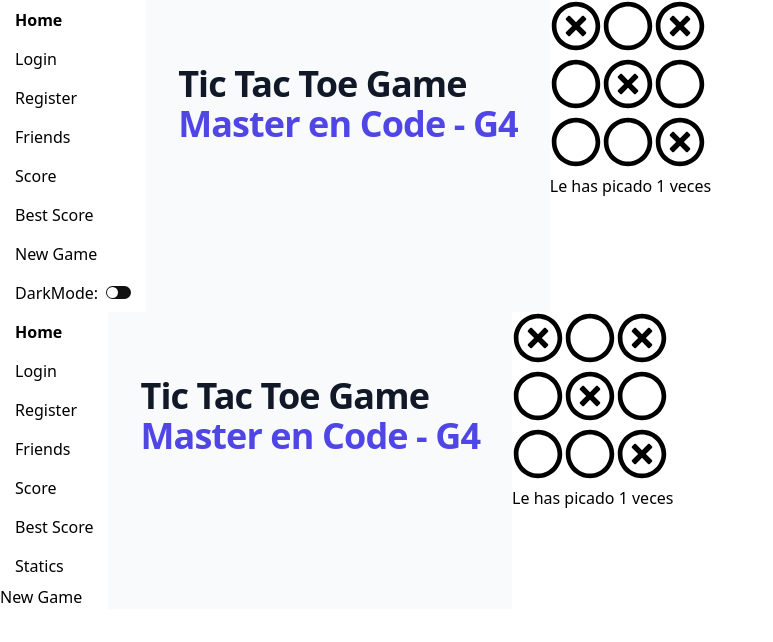
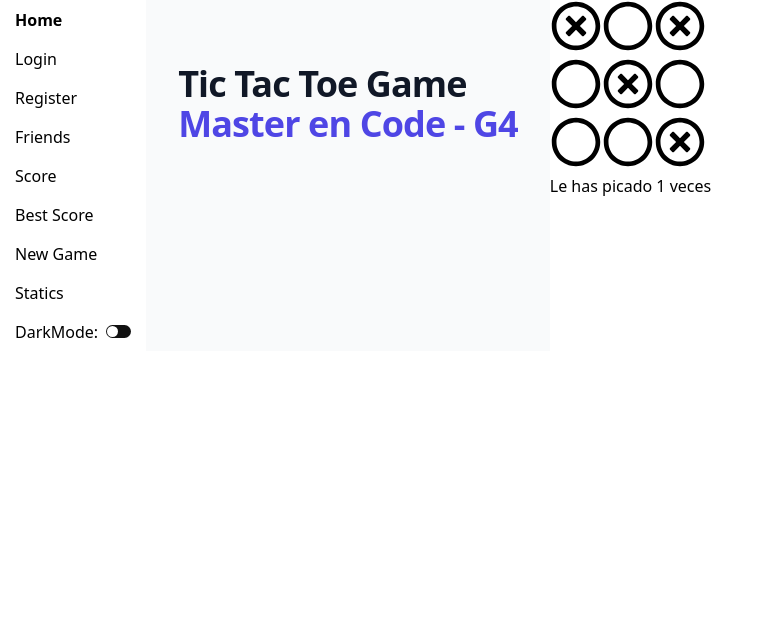
Before and after one commit to oicrruf/fe-ttt, a React (Create React App) app: page / in a window 1280 px wide. Shown: the top 642 px of the page, without its empty margins (0-773 px from the left). Built offline with nearby package versions, Linux system fonts and the light colour scheme; the HTML template or start-up script is replaced by a standard one.

Commit message:
fix: error in sidebar

```diff
--- a/src/App.js
+++ b/src/App.js
@@ -71,6 +71,11 @@ export default function App() {
                   New Game
                 </NavLink>
               </li>
+              <li className="link">
+                <NavLink exact to="/statics" activeClassName="-active">
+                  Statics
+                </NavLink>
+              </li>
               <li className="link flex text-black dark:text-white">
                 <Toggle context={ThemeContext}></Toggle>
               </li>
@@ -107,96 +112,12 @@ export default function App() {
             <Route exact path="/game/:id">
               <Game />
             </Route>
+            <Route exact path="/statics">
+              <Statics />
+            </Route>
           </Switch>
         </div>
       </ThemeProvider>
-      <div className="mainContainer">
-        <nav>
-          <ul>
-            <li className="link">
-              <NavLink exact to={"/"} activeClassName="-active">
-                Home
-              </NavLink>
-            </li>
-            <li className="link">
-              <NavLink exact to="/login" activeClassName="-active">
-                Login
-              </NavLink>
-            </li>
-            <li className="link">
-              <NavLink exact to="/register" activeClassName="-active">
-                Register
-              </NavLink>
-            </li>
-            <li className="link">
-              <NavLink exact to="/friends" activeClassName="-active">
-                Friends
-              </NavLink>
-            </li>
-            <li className="link">
-              <NavLink exact to="/score" activeClassName="-active">
-                Score
-              </NavLink>
-            </li>
-            <li className="link">
-              <NavLink exact to="/bestscore" activeClassName="-active">
-                Best Score
-              </NavLink>
-            </li>
-            <li className="link">
-              <NavLink exact to="/statics" activeClassName="-active">
-                Statics
-              </NavLink>
-            </li>
-            <li>
-              <NavLink
-                exact
-                to={`/game/${token}`}
-                activeClassName="-active"
-                onClick={newToken}
-              >
-                New Game
-              </NavLink>
-            </li>
-          </ul>
-        </nav>
-
-        {/* A <Switch> looks through its children <Route>s and
-            renders the first one that matches the current URL. */}
-        <Switch>
-          <Route exact path="/">
-            <Home />
-          </Route>
-
-          <Route exact path="/login">
-            <Login />
-          </Route>
-
-          <Route exact path="/register">
-            <Register />
-          </Route>
-
-          <Route exact path="/friends">
-            <Friends />
-          </Route>
-
-          <Route exact path="/score">
-            <Score />
-          </Route>
-
-          <Route exact path="/bestscore">
-            <BestScore />
-          </Route>
-
-          <Route exact path="/statics">
-            <Statics />
-          </Route>
-
-          <Route exact path="/game/:id">
-            <Game />
-          </Route>
-        </Switch>
-      </div>
     </Router>
   );
 }
```
